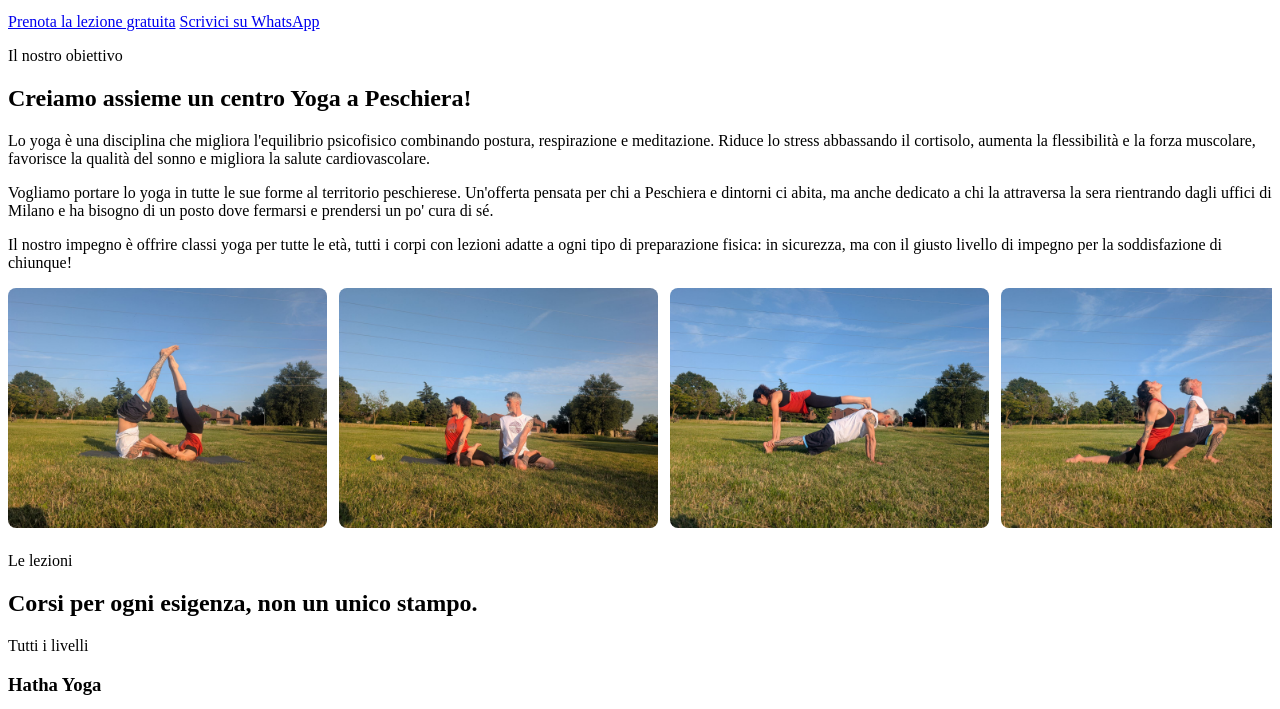
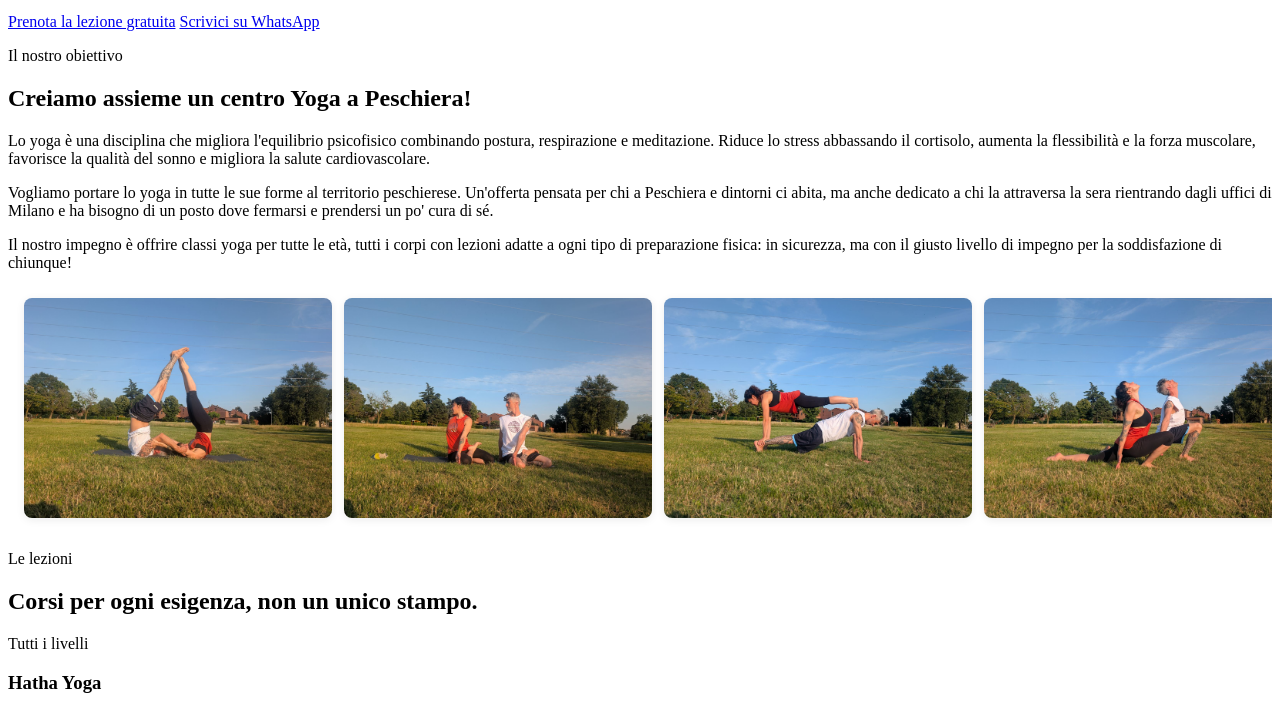
Before and after one commit to brizziolato/yogapeschiera.it, a plain HTML site: page index.html in a window 1280 px wide. Shown: the part 448-1157 px from the top of the page. Drawn offline with Linux system fonts and the light colour scheme.

Commit message:
Update style.css

```diff
--- a/css/style.css
+++ b/css/style.css
@@ -6,41 +6,47 @@
 }
 
 /* ==========================================================================
-   CAROSELLO ORIZZONTALE COMPATTO PER LA GALLERY (MOBILE-FIRST)
+   GALLERY ATMOSFERA — SCROLL ORIZZONTALE COMPATTO (MOBILE & DESKTOP)
    ========================================================================== */
-.atmosfera-scroll-container {
-  display: flex;
-  gap: 12px;
-  overflow-x: auto;
-  scroll-snap-type: x mandatory;
-  -webkit-overflow-scrolling: touch;
-  padding-bottom: 8px;
+.atmosfera .section-inner {
+  padding-left: 0 !important;
+  padding-right: 0 !important;
 }
 
-/* Nasconde la scrollbar antiestetica */
+.atmosfera-scroll-container {
+  display: flex !important;
+  gap: 12px !important;
+  overflow-x: auto !important;
+  scroll-snap-type: x mandatory !important;
+  -webkit-overflow-scrolling: touch !important;
+  padding: 10px 16px 16px 16px !important;
+}
+
+/* Nasconde la scrollbar mantenendo la funzionalità */
 .atmosfera-scroll-container::-webkit-scrollbar {
-  display: none;
+  display: none !important;
 }
 .atmosfera-scroll-container {
-  -ms-overflow-style: none;
-  scrollbar-width: none;
+  -ms-overflow-style: none !important;
+  scrollbar-width: none !important;
 }
 
-/* Dimensione contenuta delle foto su Mobile */
+/* Stile e dimensioni contenute delle miniature su Mobile */
 .atmosfera-scroll-container img {
-  flex: 0 0 75%;
-  max-width: 280px;
-  height: 200px;
-  object-fit: cover;
-  border-radius: 8px;
-  scroll-snap-align: center;
+  flex: 0 0 75% !important;
+  max-width: 280px !important;
+  height: 180px !important; /* Ridotto per occupare pochissimo spazio verticale */
+  object-fit: cover !important;
+  border-radius: 8px !important;
+  scroll-snap-align: center !important;
+  box-shadow: 0 2px 8px rgba(0,0,0,0.08) !important;
 }
 
-/* Layout per schermi più ampi (Desktop) */
+/* Layout per Desktop */
 @media (min-width: 769px) {
   .atmosfera-scroll-container img {
-    flex: 0 0 25%;
-    max-width: none;
-    height: 240px;
+    flex: 0 0 25% !important;
+    max-width: none !important;
+    height: 220px !important;
   }
 }
```
